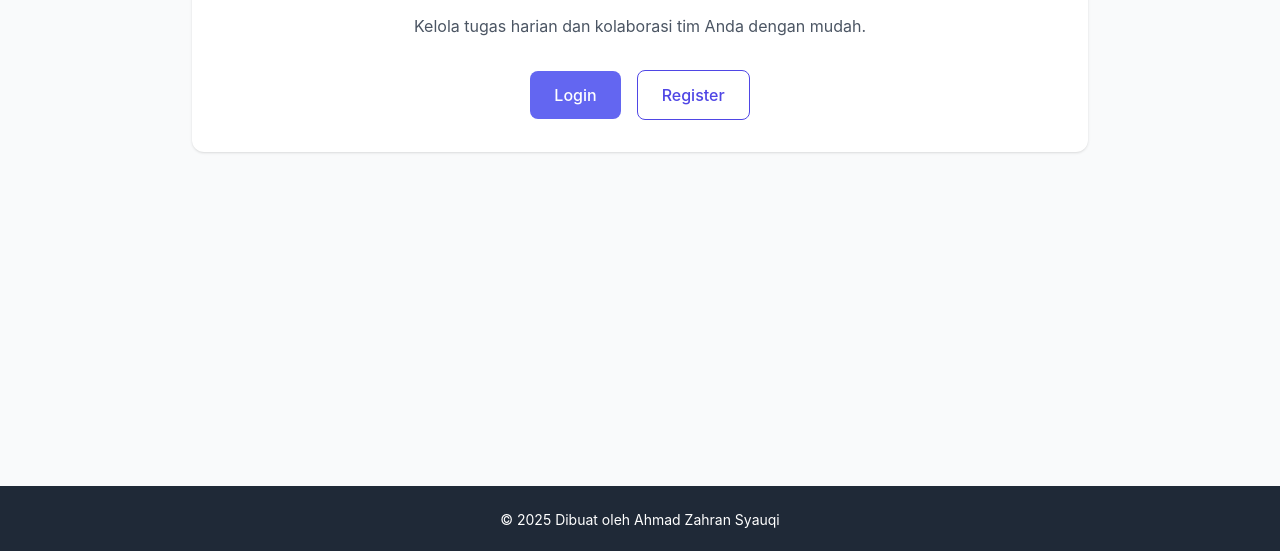
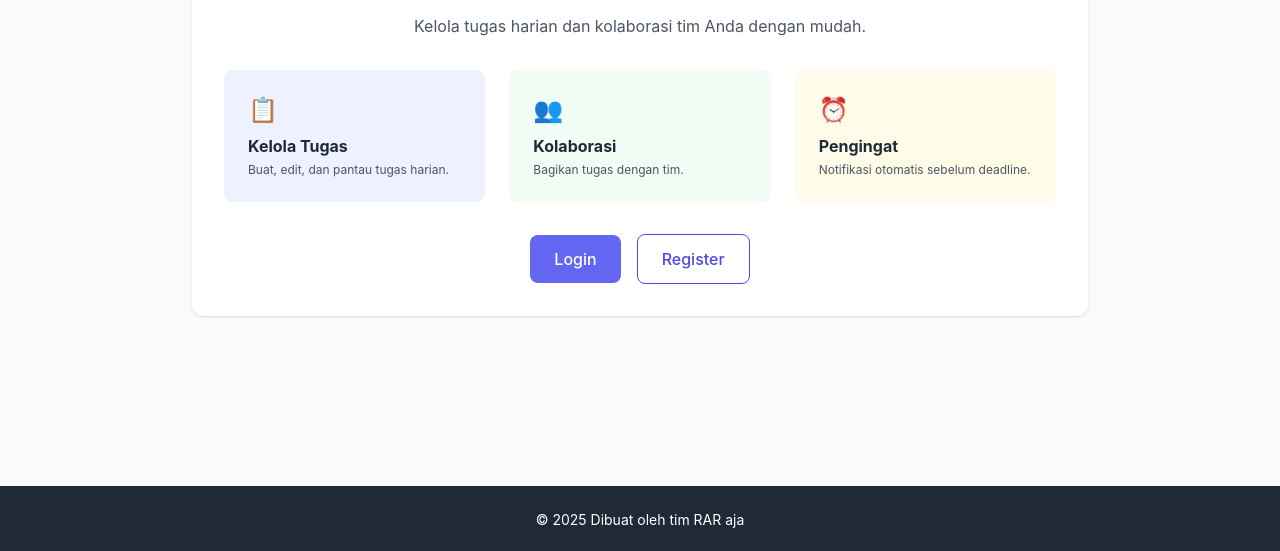
Before and after one commit to ahmadzahnransyauqi/ingetinAJA, a React app: page / in a window 1280 px wide. Shown: the part 246-797 px from the top of the page. Built offline with nearby package versions, Linux system fonts and the light colour scheme; no server answers; the HTML template or start-up script is replaced by a standard one.

Commit message:
perbaiki notif pt kesekian

```diff
--- a/src/App.jsx
+++ b/src/App.jsx
@@ -82,9 +82,26 @@ function MainApp() {
               <CheckCircle className="w-16 h-16 text-indigo-500 mx-auto mb-4" />
               <h1 className="text-3xl font-bold text-gray-800 mb-4">IngetinAja</h1>
               <p className="text-gray-600 mb-8">Kelola tugas harian dan kolaborasi tim Anda dengan mudah.</p>
+              <div className="grid grid-cols-1 md:grid-cols-3 gap-6 mb-8 text-left">
+                <div className="p-6 bg-indigo-50 rounded-lg">
+                  <div className="text-2xl mb-2">📋</div>
+                  <h3 className="font-bold text-gray-800">Kelola Tugas</h3>
+                  <p className="text-xs text-gray-600 mt-1">Buat, edit, dan pantau tugas harian.</p>
+                </div>
+                <div className="p-6 bg-green-50 rounded-lg">
+                  <div className="text-2xl mb-2">👥</div>
+                  <h3 className="font-bold text-gray-800">Kolaborasi</h3>
+                  <p className="text-xs text-gray-600 mt-1">Bagikan tugas dengan tim.</p>
+                </div>
+                <div className="p-6 bg-yellow-50 rounded-lg">
+                  <div className="text-2xl mb-2">⏰</div>
+                  <h3 className="font-bold text-gray-800">Pengingat</h3>
+                  <p className="text-xs text-gray-600 mt-1">Notifikasi otomatis sebelum deadline.</p>
+                </div>
+              </div>
               <div className="space-x-4">
-                <button onClick={() => handleOpenAuthModal("login")} className="bg-indigo-500 text-white py-3 px-6 rounded-lg font-medium">Login</button>
-                <button onClick={() => handleOpenAuthModal("register")} className="bg-white text-indigo-600 py-3 px-6 rounded-lg border border-indigo-600 font-medium">Register</button>
+                <button onClick={() => handleOpenAuthModal("login")} className="bg-indigo-500 text-white py-3 px-6 rounded-lg font-medium hover:bg-indigo-600 transition">Login</button>
+                <button onClick={() => handleOpenAuthModal("register")} className="bg-white text-indigo-600 py-3 px-6 rounded-lg border border-indigo-600 font-medium hover:bg-gray-50 transition">Register</button>
               </div>
             </div>
           </div>
@@ -93,7 +110,7 @@ function MainApp() {
       <Notification />
       <footer className="bg-gray-800 text-white py-6 mt-auto">
         <div className="container mx-auto px-4 text-center text-sm">
-          <p>© {new Date().getFullYear()} Dibuat oleh Ahmad Zahran Syauqi</p>
+          <p>© {new Date().getFullYear()} Dibuat oleh tim RAR aja</p>
         </div>
       </footer>
       {showTaskModal && <TaskModal isOpen={showTaskModal} onClose={() => setShowTaskModal(false)} task={editingTask} onSave={handleSaveTask} />}
--- a/src/components/Header.jsx
+++ b/src/components/Header.jsx
@@ -9,15 +9,24 @@ const Header = () => {
   const [showUserMenu, setShowUserMenu] = useState(false);
   const [showNotifications, setShowNotifications] = useState(false);
 
+
+  const formatNotifTime = (dateStr) => {
+    const d = new Date(dateStr);
+    return isNaN(d.getTime())
+      ? new Date().toLocaleTimeString([], { hour: '2-digit', minute: '2-digit' })
+      : d.toLocaleTimeString([], { hour: '2-digit', minute: '2-digit' });
+  };
+
   return (
     <header className="bg-gradient-to-r from-indigo-500 to-purple-600 text-white shadow-lg sticky top-0 z-50">
       <div className="container mx-auto px-4 py-3 flex justify-between items-center">
-        <div className="flex items-center space-x-3 font-bold text-2xl cursor-default">
+        <div className="flex items-center space-x-3 font-bold text-2xl">
           <div className="bg-white p-2 rounded-lg text-indigo-600">📝</div>
           <h1>IngetinAja</h1>
         </div>
 
         <div className="flex items-center space-x-4">
+          {/* Notification Lonceng */}
           <div className="relative">
             <div className="p-2 hover:bg-white/10 rounded-full cursor-pointer transition-colors relative"
                  onClick={() => { setShowNotifications(!showNotifications); setShowUserMenu(false); }}>
@@ -33,7 +42,7 @@ const Header = () => {
               <div className="absolute right-0 mt-3 w-80 bg-white text-gray-800 rounded-xl shadow-2xl z-[60] border border-gray-100 overflow-hidden animate-in fade-in zoom-in duration-200">
                 <div className="px-4 py-3 border-b bg-gray-50 flex justify-between items-center font-bold text-sm">
                   <span>Notifikasi</span>
-                  <button onClick={() => setShowNotifications(false)} className="p-1 hover:bg-gray-200 rounded-full transition-colors">
+                  <button onClick={() => setShowNotifications(false)} className="p-1 hover:bg-gray-200 rounded-full">
                     <X className="w-4 h-4 text-gray-400" />
                   </button>
                 </div>
@@ -46,9 +55,7 @@ const Header = () => {
                         <Clock className="w-4 h-4 text-amber-600 mt-0.5" />
                         <div>
                           <p className="text-xs font-semibold leading-tight text-gray-800">{notif.message}</p>
-                          <p className="text-[10px] text-gray-400 mt-1">
-                            {new Date(notif.createdAt).toLocaleTimeString([], { hour: '2-digit', minute: '2-digit' })}
-                          </p>
+                          <p className="text-[10px] text-gray-400 mt-1">{formatNotifTime(notif.createdAt)}</p>
                         </div>
                       </div>
                     ))
@@ -58,16 +65,16 @@ const Header = () => {
             )}
           </div>
 
-          <div className="relative flex items-center space-x-2 cursor-pointer bg-white/20 p-2 rounded-lg transition-colors"
+          <div className="relative flex items-center space-x-2 cursor-pointer bg-white/20 p-2 rounded-lg"
                onClick={() => { setShowUserMenu(!showUserMenu); setShowNotifications(false); }}>
             <UserCircle className="w-6 h-6" />
             <span className="hidden sm:inline font-medium">{user?.username || "Guest"}</span>
-            <ChevronDown className={`w-4 h-4 transition-transform duration-200 ${showUserMenu ? 'rotate-180' : ''}`} />
+            <ChevronDown className={`w-4 h-4 transition-transform ${showUserMenu ? 'rotate-180' : ''}`} />
 
             {showUserMenu && (
               <div className="absolute right-0 top-full mt-3 w-48 bg-white text-gray-800 rounded-xl shadow-2xl border border-gray-100 overflow-hidden">
                 <div className="px-4 py-3 border-b bg-gray-50 font-bold text-sm truncate">{user?.username}</div>
-                <button onClick={logout} className="w-full flex items-center px-4 py-2.5 text-sm text-red-600 hover:bg-red-50 transition-colors">
+                <button onClick={logout} className="w-full flex items-center px-4 py-2.5 text-sm text-red-600 hover:bg-red-50">
                   <LogOut className="w-4 h-4 mr-2" /> Keluar
                 </button>
               </div>
--- a/src/components/Notification.jsx
+++ b/src/components/Notification.jsx
@@ -8,46 +8,38 @@ const Notification = () => {
   const [dismissedId, setDismissedId] = useState(null);
 
   useEffect(() => {
-
     if (notifications.length > 0 && notifications[0].id !== dismissedId) {
       setShowPopup(true);
-
-      const timer = setTimeout(() => {
-        setShowPopup(false);
-      }, 10000);
-
+      const timer = setTimeout(() => setShowPopup(false), 10000);
       return () => clearTimeout(timer);
     } else if (notifications.length === 0) {
       setShowPopup(false);
-      setDismissedId(null);
     }
   }, [notifications, dismissedId]);
 
-
   const handleClose = () => {
     setShowPopup(false);
-    if (notifications.length > 0) {
-      setDismissedId(notifications[0].id);
-    }
+    if (notifications.length > 0) setDismissedId(notifications[0].id);
   };
 
   if (!showPopup || notifications.length === 0) return null;
+
+  const displayTime = notifications[0]?.createdAt
+    ? new Date(notifications[0].createdAt).toLocaleTimeString([], { hour: '2-digit', minute: '2-digit' })
+    : new Date().toLocaleTimeString([], { hour: '2-digit', minute: '2-digit' });
 
   return (
     <div className="fixed top-20 right-4 w-80 bg-white rounded-xl shadow-2xl border-l-4 border-indigo-500 z-[9999] animate-bounce-subtle">
       <div className="p-4 flex justify-between items-start">
         <div className="flex gap-3">
-          <div className="bg-indigo-100 p-2 rounded-lg h-fit">
-            <Bell className="w-5 h-5 text-indigo-600" />
-          </div>
+          <div className="bg-indigo-100 p-2 rounded-lg h-fit"><Bell className="w-5 h-5 text-indigo-600" /></div>
           <div>
             <h3 className="font-bold text-gray-800 text-sm">Pengingat!</h3>
-            <p className="text-xs text-gray-600 mt-1 leading-relaxed">
-              {notifications[0].message}
-            </p>
+            <p className="text-xs text-gray-600 mt-1 leading-relaxed">{notifications[0].message}</p>
+            <p className="text-[10px] text-indigo-400 mt-2 font-medium">{displayTime}</p>
           </div>
         </div>
-        <button onClick={handleClose} className="p-1 hover:bg-gray-100 rounded-full transition-colors">
+        <button onClick={handleClose} className="p-1 hover:bg-gray-100 rounded-full">
           <X className="w-4 h-4 text-gray-400" />
         </button>
       </div>
```
